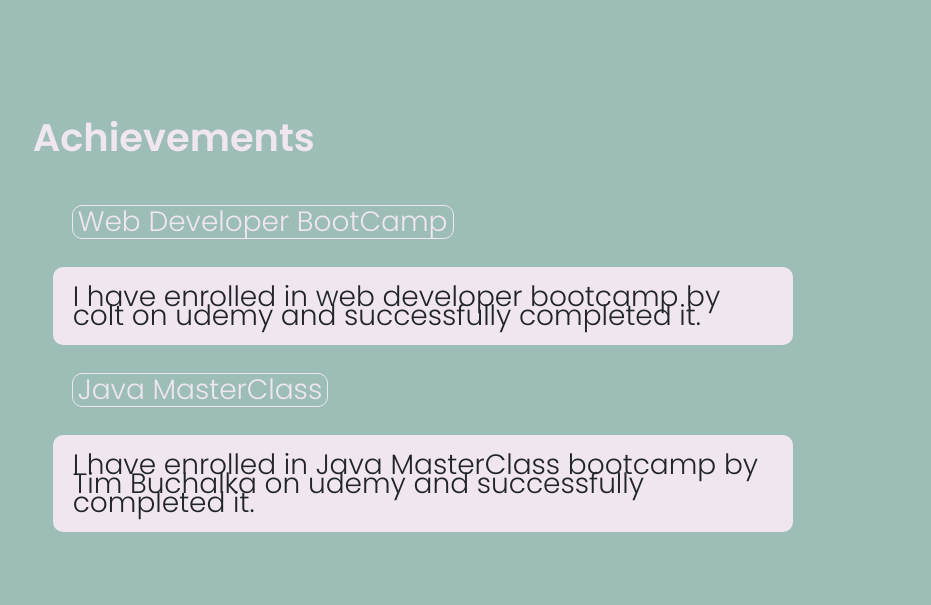
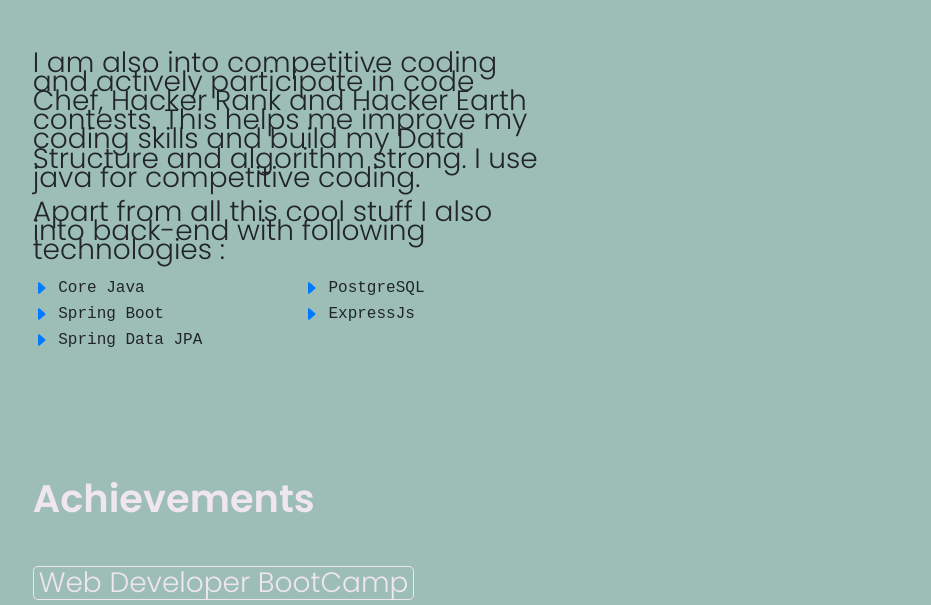
Before and after one commit to engr-shubhampatidar/portfolio, a plain HTML site: page index.html in a window 1280 px wide. Shown: the part 1203-1808 px from the top of the page, without its empty margins (217-1148 px from the left). Drawn offline with nearby package versions, Linux system fonts and the light colour scheme.

Commit message:
Changed Some Styles

```diff
--- a/app.css
+++ b/app.css
@@ -156,21 +156,20 @@ button{
 }
 
 #achievement button{
-	margin: 1% 5%;
+	margin: 1% 0%;
 	border: 1px solid #efe6ef;
 	padding: 2px 5px;
-	border-radius: 10px;
+	/* border-radius: 10px; */
 }
 
 #achievement img{
 	display: none;
+	padding-bottom: 1em;
 }
 
 .course{
-	background-color: #efe6ef;
+	font-size: 0.7em;
 	padding: 20px;
-	margin: 20px;
-	border-radius: 10px;
 }
 
 .show {
--- a/index.html
+++ b/index.html
@@ -51,31 +51,6 @@
                     </ul>
                 </div>
             </nav>
-
-            <!-- <div id="head" class="container-fluid">
-                <div class="row align-items-center justify-content-center">
-                    <div class="col-md-5 text-center order-md-1 my-3 ">
-                        <p>Hi Everyone,</p>
-                        <br>
-                        <p>Shubham Patidar this side, I am currently pursuing <span>Bachelar in Technology</span> with
-                            <span>Computer Science</span> branch from <span>Patel College of Science and
-                                Technology</span> , Indore,
-                            I am an <span>tech enthusiast </span> working on different <span>front-end and back-end
-                                technologies.</span> I have completed my 10<sup>th</sup> and 12<sup>th</sup> from
-                            <span>Madhya Pradesh Board Of Secondary Education </span> with <span>first division</span>.
-                        </p>
-                        <br>
-                        <p>Apart from this i am also in <span>competitive coding</span> and participate in various
-                            coding
-                            contests</p>
-                        <br>
-                        <p>Thank You</p>
-                    </div>
-                    <div class="col-md-4 order-md-2 d-none d-md-inline-flex">
-                        <img src="/img/20200706_122217.jpg" alt="" class="img-fluid">
-                    </div>
-                </div>
-            </div> -->
 
         </header>
         <main>
@@ -155,20 +130,52 @@
                                         </div>
                                     </div>
                                 </ul>
-                                <!-- <p>I am also into competitive coding and actively participate in code Chef, Hacker Rank
+                                <br>
+                                <br>
+                                <p>I am also into competitive coding and actively participate in code Chef, Hacker Rank
                                     and
                                     Hacker Earth contests. This helps me improve my coding skills and build my Data
                                     Structure
                                     and algorithm strong. I use java for competitive coding.</p>
                                 <p>Apart from all this cool stuff I also into back-end with following technologies :</p>
                                 <ul>
-                                    <li>Maven or Gradle</li>
-                                    <li>Core Java</li>
-                                    <li>Spring Boot</li>
-                                    <li>Spring Data JPA</li>
-                                    <li>Spring Security</li>
-                                    <li>Intellij Idea</li>
-                                </ul> -->
+                                    <div class="row">
+                                        <div class="col-6">
+                                            <li><a href=""><svg xmlns="http://www.w3.org/2000/svg" width="16"
+                                                        height="16" fill="currentColor" class="bi bi-caret-right-fill"
+                                                        viewBox="0 0 16 16">
+                                                        <path
+                                                            d="m12.14 8.753-5.482 4.796c-.646.566-1.658.106-1.658-.753V3.204a1 1 0 0 1 1.659-.753l5.48 4.796a1 1 0 0 1 0 1.506z" />
+                                                    </svg></a> Core Java</li>
+                                            <li><a href=""><svg xmlns="http://www.w3.org/2000/svg" width="16"
+                                                        height="16" fill="currentColor" class="bi bi-caret-right-fill"
+                                                        viewBox="0 0 16 16">
+                                                        <path
+                                                            d="m12.14 8.753-5.482 4.796c-.646.566-1.658.106-1.658-.753V3.204a1 1 0 0 1 1.659-.753l5.48 4.796a1 1 0 0 1 0 1.506z" />
+                                                    </svg></a> Spring Boot</li>
+                                            <li><a href=""><svg xmlns="http://www.w3.org/2000/svg" width="16"
+                                                        height="16" fill="currentColor" class="bi bi-caret-right-fill"
+                                                        viewBox="0 0 16 16">
+                                                        <path
+                                                            d="m12.14 8.753-5.482 4.796c-.646.566-1.658.106-1.658-.753V3.204a1 1 0 0 1 1.659-.753l5.48 4.796a1 1 0 0 1 0 1.506z" />
+                                                    </svg></a> Spring Data JPA</li>
+                                        </div>
+                                        <div class="col-6">
+                                            <li><a href=""><svg xmlns="http://www.w3.org/2000/svg" width="16"
+                                                        height="16" fill="currentColor" class="bi bi-caret-right-fill"
+                                                        viewBox="0 0 16 16">
+                                                        <path
+                                                            d="m12.14 8.753-5.482 4.796c-.646.566-1.658.106-1.658-.753V3.204a1 1 0 0 1 1.659-.753l5.48 4.796a1 1 0 0 1 0 1.506z" />
+                                                    </svg></a> PostgreSQL</li>
+                                            <li><a href=""><svg xmlns="http://www.w3.org/2000/svg" width="16"
+                                                        height="16" fill="currentColor" class="bi bi-caret-right-fill"
+                                                        viewBox="0 0 16 16">
+                                                        <path
+                                                            d="m12.14 8.753-5.482 4.796c-.646.566-1.658.106-1.658-.753V3.204a1 1 0 0 1 1.659-.753l5.48 4.796a1 1 0 0 1 0 1.506z" />
+                                                    </svg></a> ExpressJs</li>
+                                        </div>
+                                    </div>
+                                </ul>
                             </div>
                             <div class="col-xl-4">
                                 <img src="img/badge (1).png" height="300px" alt="">
@@ -193,7 +200,7 @@
                             </p>
                         </section>
 
-                        <img id="webImage"
+                        <img id="webImage" class="show"
                             src="https://udemy-certificate.s3.amazonaws.com/image/UC-d98115ed-8606-437d-a106-fbab8724b9dd.jpg"
                             alt="">
 
@@ -203,7 +210,7 @@
                                 completed it.
                             </p>
                         </section>
-                        <img id="javaImage"
+                        <img id="javaImage" class="show"
                             src="https://udemy-certificate.s3.amazonaws.com/image/UC-2ca52f0b-623b-4339-b6bc-a1b5b53783e8.jpg"
                             alt="">
                     </div>
```
